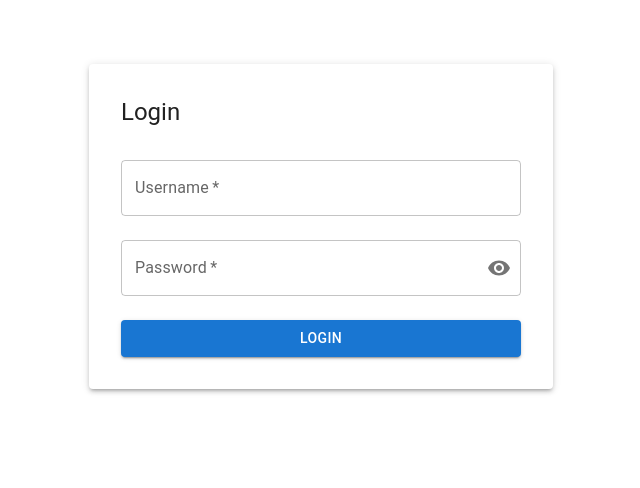
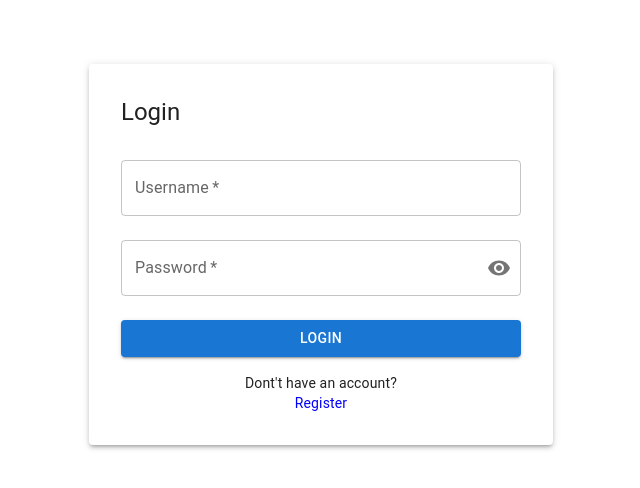
Before and after one commit to khantuevandrei/blog-frontend-author, a React (Vite) app: page /login in a window 1280 px wide. Shown: the top 488 px of the page, without its empty margins (319-959 px from the left). Built offline with nearby package versions, Linux system fonts and the light colour scheme.

Commit message:
Add link to Register if user doesn't have an account

```diff
--- a/src/features/auth/Login.jsx
+++ b/src/features/auth/Login.jsx
@@ -3,7 +3,7 @@ import UsernameField from "../../components/UsernameField";
 import PasswordField from "../../components/PasswordField";
 import AlertMessage from "../../components/AlertMessage";
 import { useContext, useState } from "react";
-import { useNavigate } from "react-router-dom";
+import { useNavigate, Link } from "react-router-dom";
 import { AuthContext } from "../../context/AuthProvider";
 
 export default function Login() {
@@ -70,6 +70,16 @@ export default function Login() {
           </Button>
         </form>
         {error && <AlertMessage type="error">{error}</AlertMessage>}
+        <Typography variant="body2" sx={{ mt: 2, textAlign: "center" }}>
+          Dont't have an account?
+          <br />
+          <Link
+            to="/register"
+            style={{ textDecoration: "none", color: "blue" }}
+          >
+            Register
+          </Link>
+        </Typography>
       </Paper>
     </Box>
   );
```
